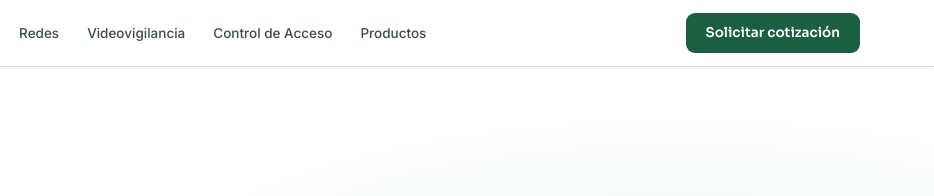
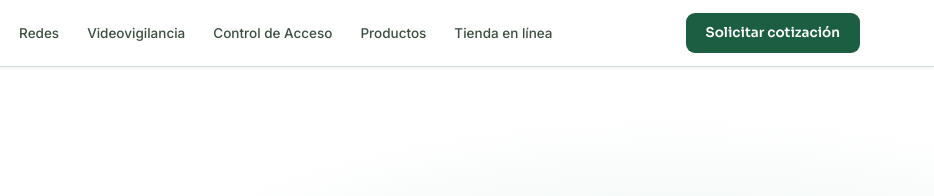
Before and after one commit to Gustavo2602299/sic-celaya.com, a plain HTML site: page index.html in a window 1280 px wide. Shown: the top 196 px of the page, 346-1280 px from the left. Drawn offline with Linux system fonts and the light colour scheme.

Commit message:
Add files via upload

```diff
--- a/index.html
+++ b/index.html
@@ -821,6 +821,7 @@ section { padding-block: 80px; }
       <a class="nav-link" href="#videovigilancia">Videovigilancia</a>
       <a class="nav-link" href="#control-acceso">Control de Acceso</a>
       <a class="nav-link" href="Catalogo-Ptos.html">Productos</a>
+      <a class="nav-link" href="https://sicshop.com.mx/" target="_blank">Tienda en línea</a>
     </div>
     <a class="nav-cta" href="#contacto">Solicitar cotización</a>
     <button class="nav-burger" onclick="toggleMenu()" aria-label="Menú">
@@ -836,6 +837,7 @@ section { padding-block: 80px; }
     <a class="mobile-nav-link" href="#videovigilancia" onclick="toggleMenu()">Videovigilancia</a>
     <a class="mobile-nav-link" href="#control-acceso" onclick="toggleMenu()">Control de Acceso</a>
     <a class="mobile-nav-link" href="Catalogo-Ptos.html" onclick="toggleMenu()">Productos</a>
+    <a class="mobile-nav-link" href="https://sicshop.com.mx/" target="_blank" onclick="toggleMenu()">Tienda en línea</a>
     <a class="mobile-cta" href="#contacto" onclick="toggleMenu()">Solicitar cotización</a>
   </div>
 </nav>
@@ -1138,6 +1140,7 @@ section { padding-block: 80px; }
         <div class="footer-heading">Productos</div>
         <ul class="footer-links">
           <li><a href="Catalogo-Ptos.html">Catálogo completo</a></li>
+          <li><a href="https://sicshop.com.mx/" target="_blank">Tienda en línea (CT Internacional)</a></li>
           <li><a href="Catalogo-Ptos.html">UPS y energía</a></li>
           <li><a href="Catalogo-Ptos.html">Redes y switches</a></li>
           <li><a href="Catalogo-Ptos.html">Cómputo</a></li>
```
